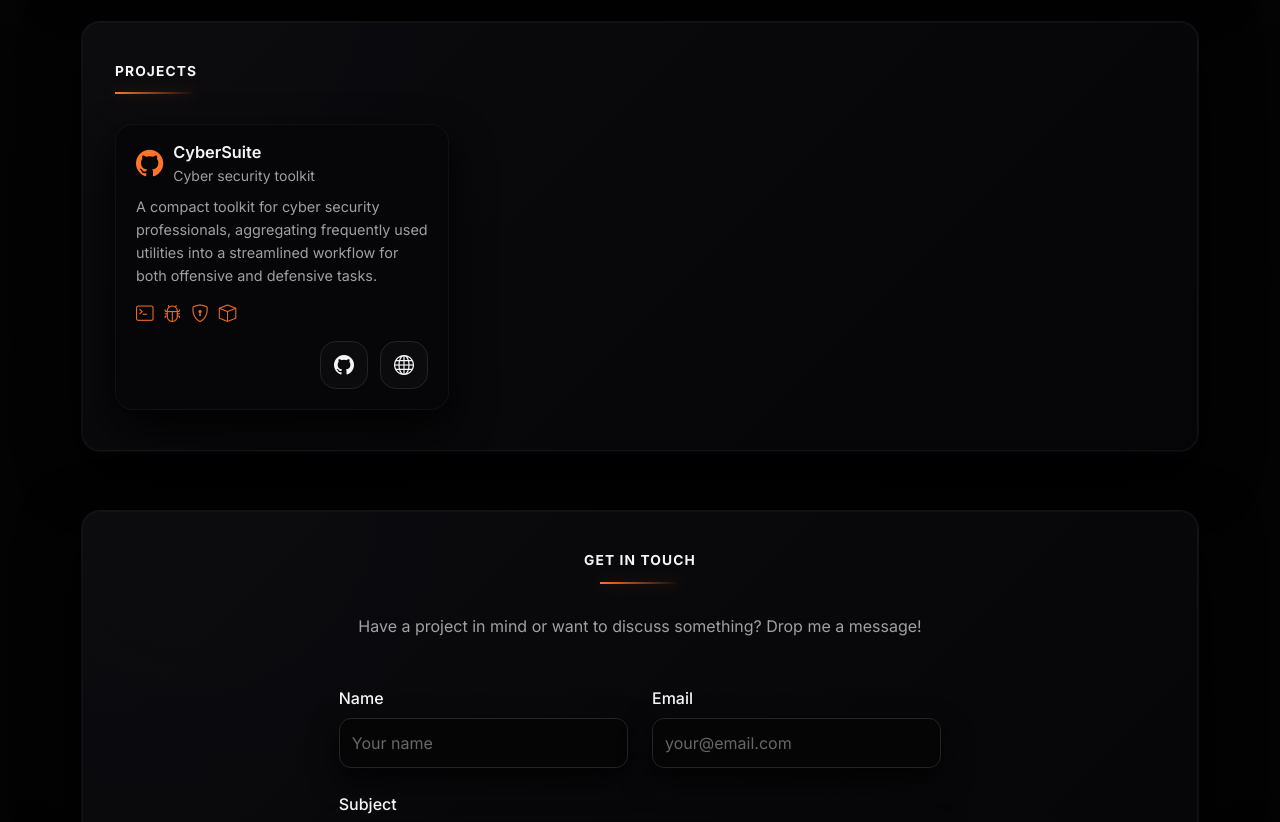
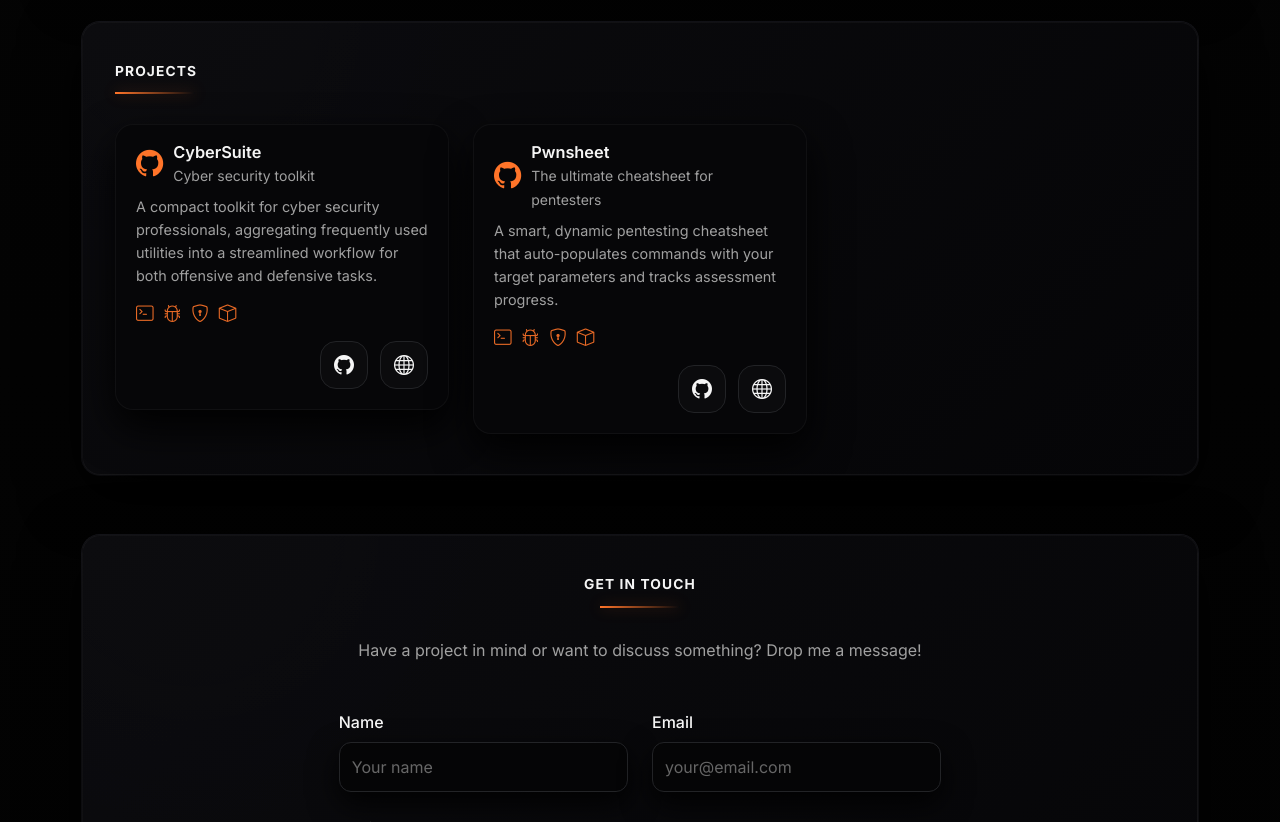
Before and after one commit to 0x8e5afe/portfolio, a plain HTML site: page index.html in a window 1280 px wide. Shown: the part 3720-4542 px from the top of the page. Drawn offline with nearby package versions, Linux system fonts and the light colour scheme.

Commit message:
new project

```diff
--- a/index.html
+++ b/index.html
@@ -1559,6 +1559,34 @@
                                 <i class="bi bi-github"></i>
                             </a>
                             <a href="https://0x8e5afe.github.io/cybersuite/" target="_blank" class="btn-icon" aria-label="Open project website" title="Live site">
+                                <i class="bi bi-globe"></i>
+                            </a>
+                        </div>
+                    </div>
+                </div>
+                <div class="col-md-6 col-lg-4">
+                    <div class="project-card">
+                        <div class="d-flex align-items-center mb-2">
+                            <i class="bi bi-github" style="color: var(--accent); font-size: 1.7rem; margin-right: 10px;"></i>
+                            <div>
+                                <h3 class="mb-0">Pwnsheet</h3>
+                                <small style="color: var(--text-secondary)">The ultimate cheatsheet for pentesters</small>
+                            </div>
+                        </div>
+                        <p style="color: var(--text-secondary); margin-bottom: 14px; line-height: 1.6;">
+                            A smart, dynamic pentesting cheatsheet that auto-populates commands with your target parameters and tracks assessment progress.
+                        </p>
+                        <div class="project-tech-icons">
+                            <i class="bi bi-terminal" title="CLI tooling"></i>
+                            <i class="bi bi-bug" title="Exploitation utilities"></i>
+                            <i class="bi bi-shield-lock" title="Security automation"></i>
+                            <i class="bi bi-box" title="Modular components"></i>
+                        </div>
+                        <div class="project-actions">
+                            <a href="https://github.com/0x8e5afe/pwnsheet" target="_blank" class="btn-icon" aria-label="View project on GitHub" title="GitHub repository">
+                                <i class="bi bi-github"></i>
+                            </a>
+                            <a href="https://0x8e5afe.github.io/pwnsheet/" target="_blank" class="btn-icon" aria-label="Open project website" title="Live site">
                                 <i class="bi bi-globe"></i>
                             </a>
                         </div>
```
